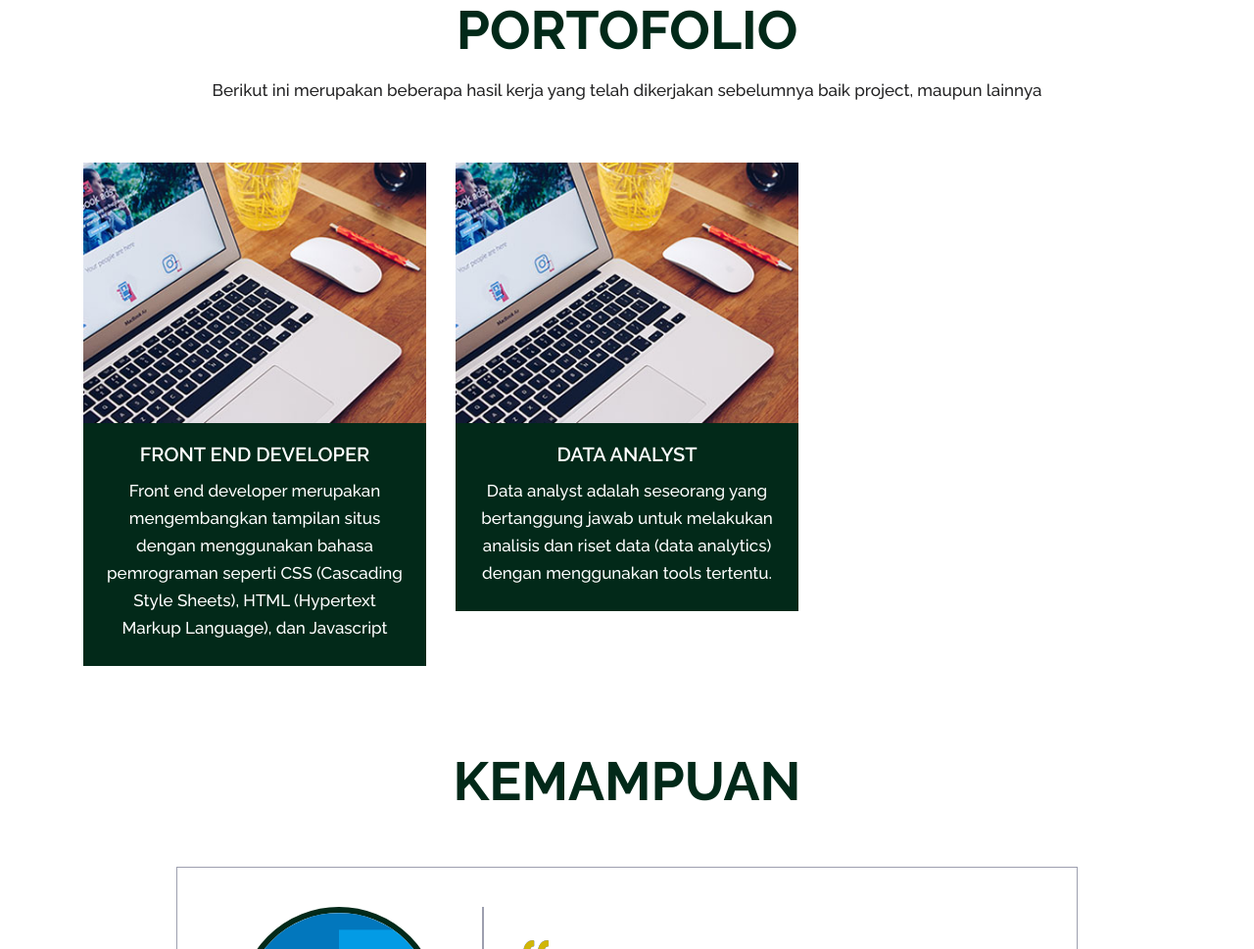
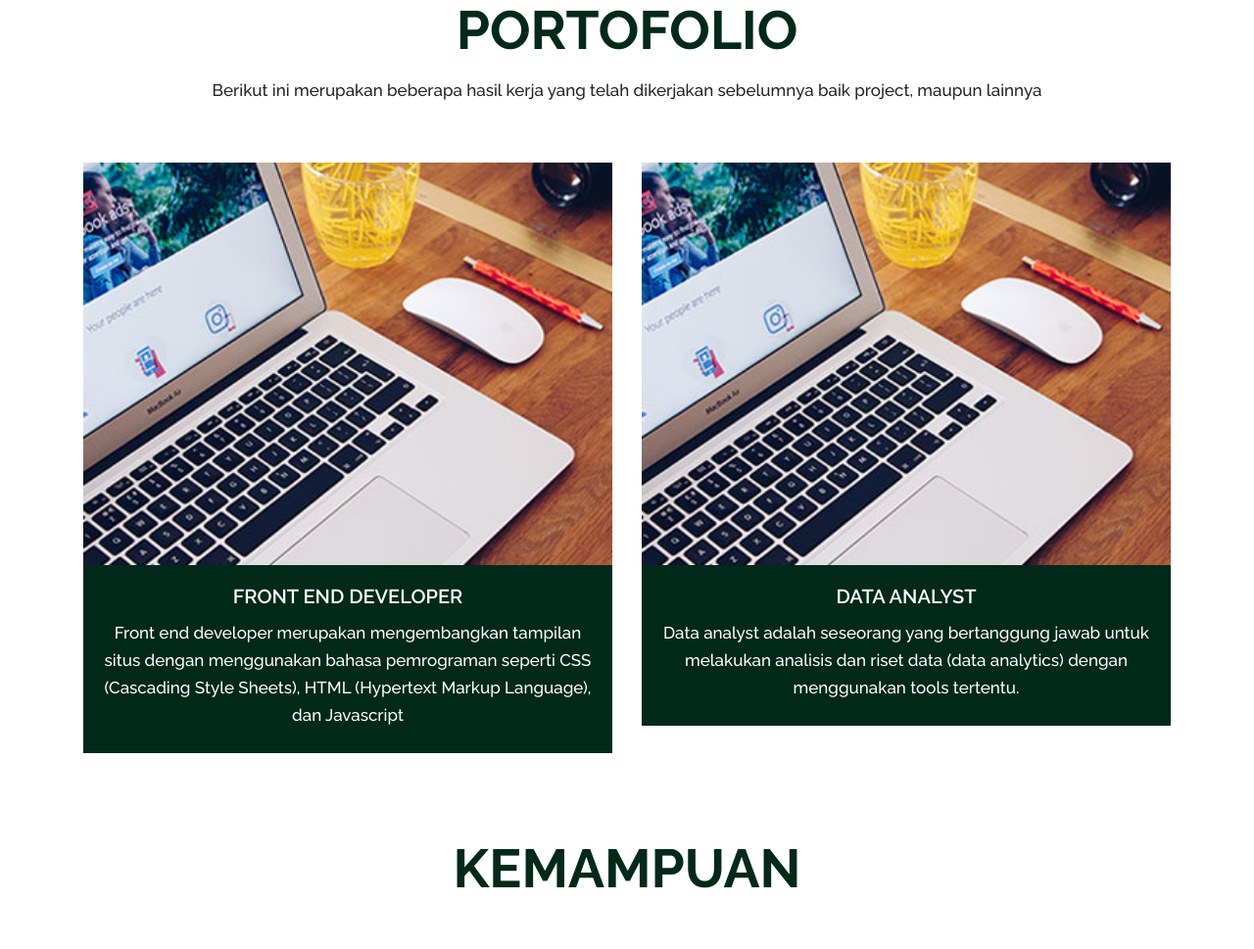
Before and after one commit to aliftass/shafira.github.io, a plain HTML site: page index.html in a window 1280 px wide. Shown: the part 1645-2614 px from the top of the page at 98% size. Drawn offline with nearby package versions, Linux system fonts and the light colour scheme.

Commit message:
portofolio

```diff
--- a/index.html
+++ b/index.html
@@ -164,14 +164,14 @@
                </div>
             </div>
                      <div class="row">
-                        <div class="col-xl-4 col-lg-4 col-md-4 margin_bott">
+                        <div class="col-xl-6 col-lg-6 col-md-6 margin_bott">
                            <div class="classified_box">
                               <figure><img src="images/work_img2.jpg" alt="#"/></figure>
                               <h3> FRONT END DEVELOPER </h3>
                               <p>Front end developer merupakan mengembangkan tampilan situs dengan menggunakan bahasa pemrograman seperti CSS (Cascading Style Sheets), HTML (Hypertext Markup Language), dan Javascript</p>
                            </div>
                         </div>
-                        <div class="col-xl-4 col-lg-4 col-md-4 margin_bott">
+                        <div class="col-xl-6 col-lg-6 col-md-6 margin_bott">
                            <div class="classified_box">
                               <figure><img src="images/work_img2.jpg" alt="#"/></figure>
                               <h3>DATA ANALYST</h3>
```
